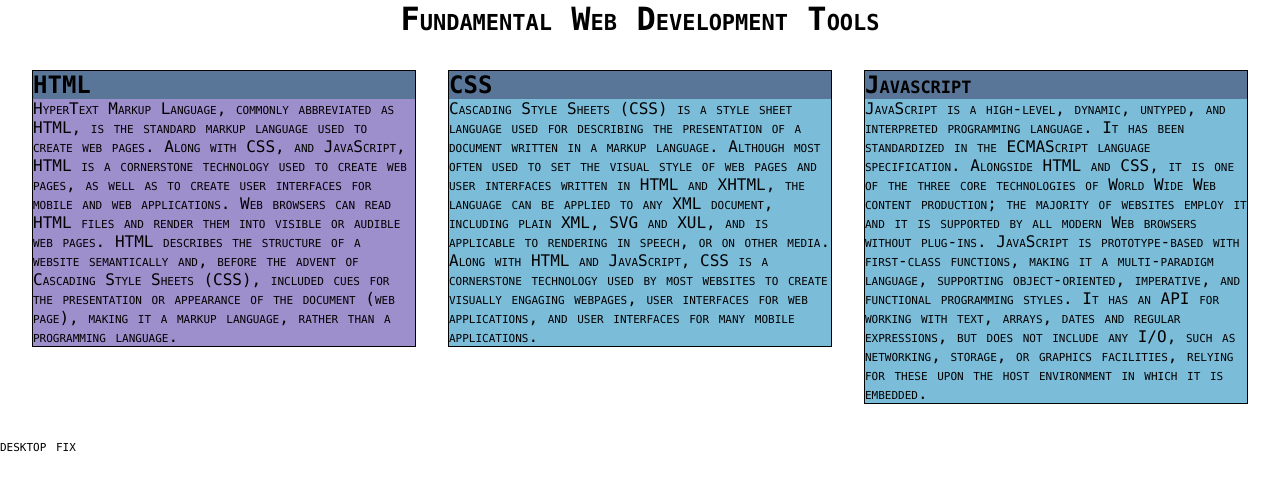
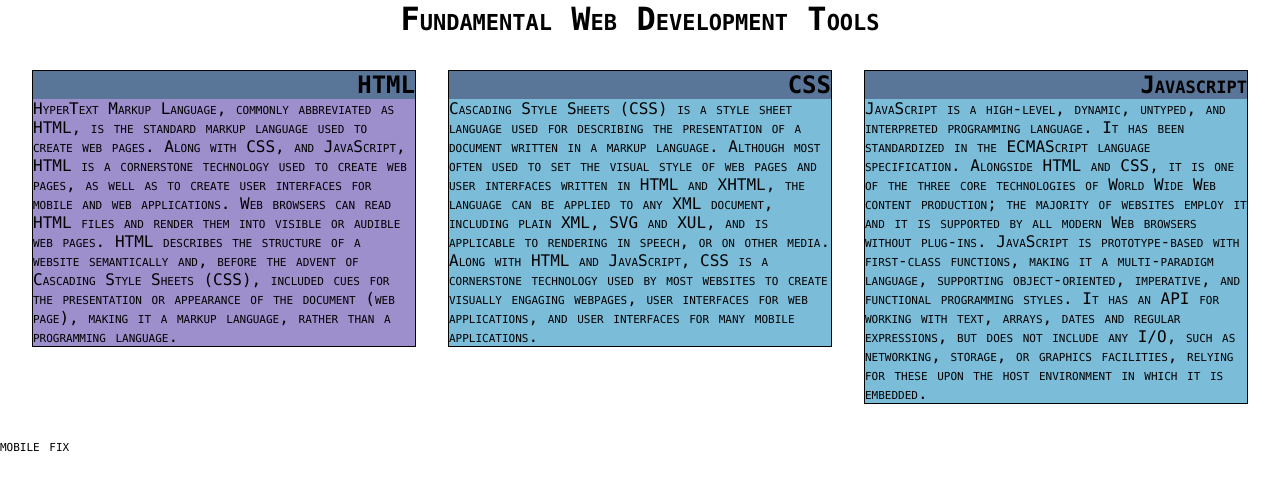
Before and after one commit to rgodinez/rgodinez.github.io, a Jekyll site: the page coursera/module2/index.html, which Jekyll copies as it is, in a window 1280 px wide. Shown: the top 491 px of the page. Built offline with Jekyll 4.4.1, drawn with Linux system fonts in a browser that asks for light colours.

Commit message:
maybe we got mobile?

```diff
--- a/coursera/module2/index.html
+++ b/coursera/module2/index.html
@@ -38,11 +38,9 @@
   color: #000000;
 }
 
-/*h2 {
-  position: relative;
-  top: 0px;
-  right: 0px;
-}*/
+h2 {
+  text-align: right;
+}
 
 #title1 {
   background-color: #597598;
@@ -106,7 +104,8 @@
 /*  Mobile browsers */
 @media (max-width: 767) {
   section {
-    width: 100%;
+    width: 90%;
+    margin: 2.5% 5%;
   }
 }
 </style>
@@ -135,6 +134,6 @@
   </section>
 </body>
 
-<footer>desktop fix</footer>
+<footer>mobile fix</footer>
 
 </html>
```
